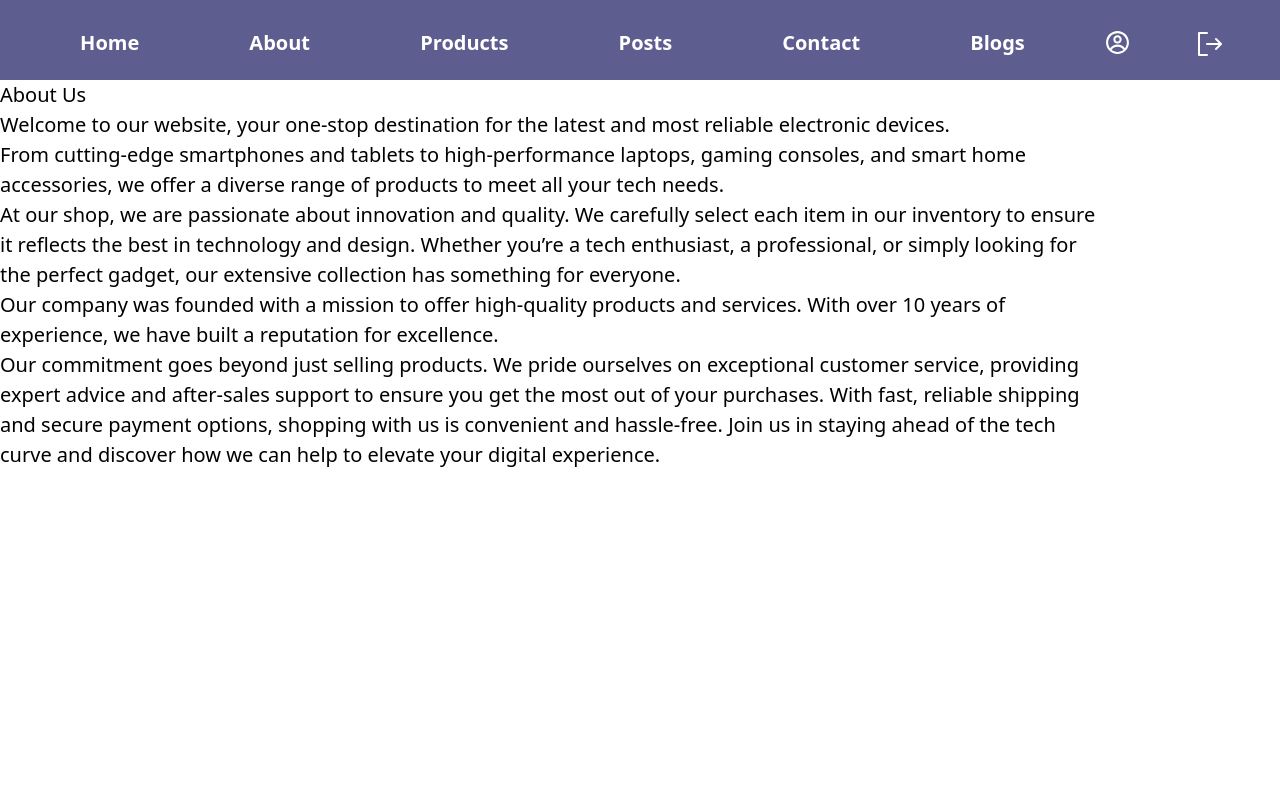
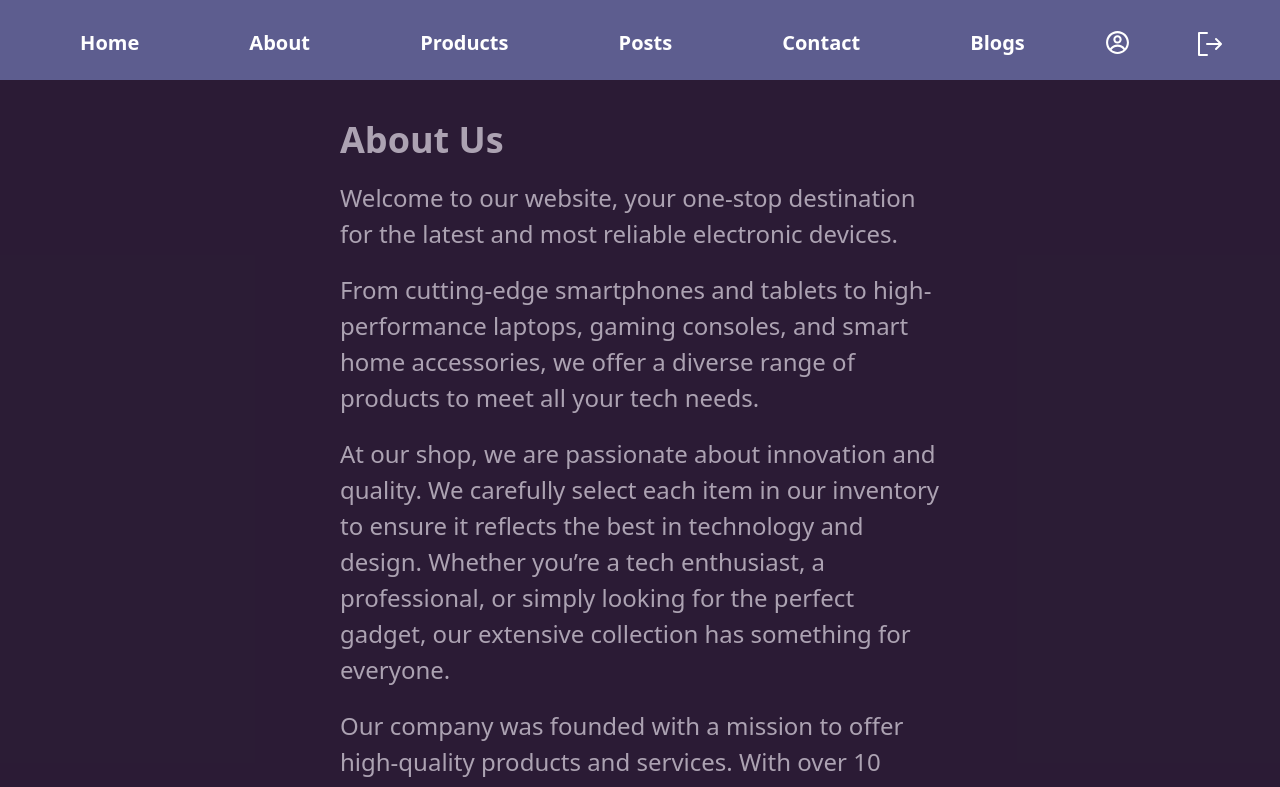
Before and after one commit to guranda26/online-shop, a Next.js app: page /about in a window 1280 px wide. Shown: the top 787 px of the page. Built offline with nearby package versions, Linux system fonts and the light colour scheme; sample sign-in values are in the browser's storage.

Commit message:
add light and dark mode colors

```diff
--- a/src/app/(dashboard)/about/page.jsx
+++ b/src/app/(dashboard)/about/page.jsx
@@ -3,39 +3,42 @@ import "../../../styles/About.css";
 
 const About = () => {
   return (
-    <section id="about" className="section about">
-      <div>
-        <h2>About Us</h2>
+    <section id="about" className="dark w-screen">
+      <div className="bg-background text-textColor h-screen flex flex-col gap-5 p-10 text-2xl items-center leading-9">
+        <div className="w-[50%] flex flex-col gap-5">
+          <h2 className="text-4xl font-semibold">About Us</h2>
           <p>
             Welcome to our website, your one-stop destination for the latest and
             most reliable electronic devices.
           </p>
           <p>
             {" "}
-          From cutting-edge smartphones and tablets to high-performance laptops,
-          gaming consoles, and smart home accessories, we offer a diverse range
-          of products to meet all your tech needs.
+            From cutting-edge smartphones and tablets to high-performance
+            laptops, gaming consoles, and smart home accessories, we offer a
+            diverse range of products to meet all your tech needs.
           </p>
           <p>
             At our shop, we are passionate about innovation and quality. We
-          carefully select each item in our inventory to ensure it reflects the
-          best in technology and design. Whether you’re a tech enthusiast, a
-          professional, or simply looking for the perfect gadget, our extensive
-          collection has something for everyone.
+            carefully select each item in our inventory to ensure it reflects
+            the best in technology and design. Whether you’re a tech enthusiast,
+            a professional, or simply looking for the perfect gadget, our
+            extensive collection has something for everyone.
           </p>
           <p>
-          Our company was founded with a mission to offer high-quality products
-          and services. With over 10 years of experience, we have built a
-          reputation for excellence.
+            Our company was founded with a mission to offer high-quality
+            products and services. With over 10 years of experience, we have
+            built a reputation for excellence.
           </p>
           <p>
             Our commitment goes beyond just selling products. We pride ourselves
             on exceptional customer service, providing expert advice and
-          after-sales support to ensure you get the most out of your purchases.
-          With fast, reliable shipping and secure payment options, shopping with
-          us is convenient and hassle-free. Join us in staying ahead of the tech
-          curve and discover how we can help to elevate your digital experience.
+            after-sales support to ensure you get the most out of your
+            purchases. With fast, reliable shipping and secure payment options,
+            shopping with us is convenient and hassle-free. Join us in staying
+            ahead of the tech curve and discover how we can help to elevate your
+            digital experience.
           </p>
+        </div>
       </div>
     </section>
   );
--- a/src/app/home.jsx
+++ b/src/app/home.jsx
@@ -1,6 +1,7 @@
 "use client";
 import { useState, useEffect } from "react";
 import LoadingSpinner from "./components/Loader";
+import "../index.css";
 
 const Homepage = () => {
   const [user, setUser] = useState(null);
@@ -48,25 +49,26 @@ const Homepage = () => {
     );
   }
   return (
-    <div
-      id="home"
-      className="min-h-[85vh] bg-[#f4d4ecad] flex items-center justify-center overflow-hidden w-screen"
-    >
-      <div className="text-gray-700 font-semibold">
-        <h1 className="font-poppins mb-5 text-5xl">Welcome to the Home Page</h1>
+    <section className="dark" id="home">
+      <div className="min-h-[85vh] bg-background text-textColor flex items-center justify-center overflow-hidden w-screen">
+        <div className="font-semibold">
+          <h1 className="font-poppins mb-5 text-5xl text-textColor">
+            Welcome to the Home Page
+          </h1>
           {user ? (
-          <p className="home-txt text-2xl">
+            <p className="home-txt text-2xl text-textColor">
               Hello, <strong className="highlight">{user.firstName}</strong>!
               Explore the app and manage your products and blog posts.
             </p>
           ) : (
-          <p className="text-2xl">You are not logged in.</p>
+            <p className="text-2xl text-textColor">You are not logged in.</p>
           )}
-        <p className="mt-2 text-2xl">
+          <p className="mt-2 text-2xl text-textColor">
             We are dedicated to providing the best services for our customers.
           </p>
         </div>
       </div>
+    </section>
   );
 };
 
--- a/src/index.css
+++ b/src/index.css
@@ -1,6 +1,25 @@
 @tailwind base;
 @tailwind components;
 @tailwind utilities;
+
+/* :root {
+  --light-bg: #f4d4ecad;
+  --dark-bg: #533864ad;
+} */
+
+.light {
+  --bg: #fadff3ad;
+  --text: #0d0114;
+}
+
+.dark {
+  --bg: #160521e8;
+  --text: #bcb3c2e4;
+}
+
+.system {
+  --light-bg: #f4d4ecad;
+}
 
 :root,
 body {
--- a/tailwind.config.js
+++ b/tailwind.config.js
@@ -7,7 +7,12 @@ module.exports = {
     "./src/**/*.{js,ts,jsx,tsx,mdx}",
   ],
   theme: {
-    extend: {},
+    extend: {
+      colors: {
+        background: "var(--bg)",
+        textColor: "var(--text)",
+      },
+    },
   },
   plugins: [],
 };
```
Lines whose indentation alone changed are shown as unchanged.
